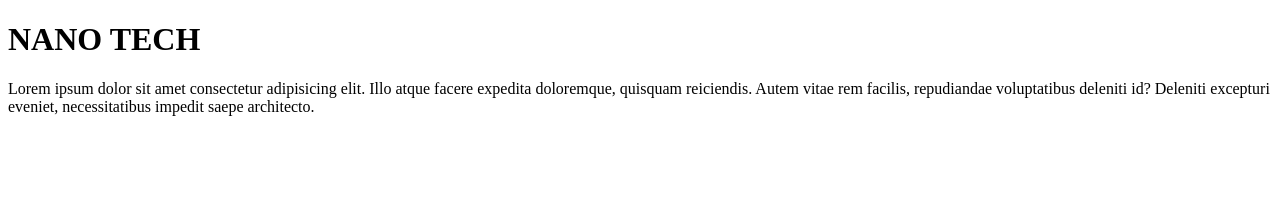
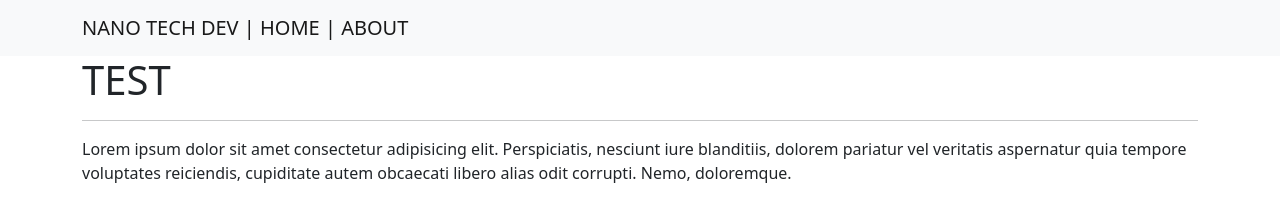
Before and after one commit to nanoubon/nanotech.github.io, a plain HTML site: page index.html in a window 1280 px wide. Drawn offline with nearby package versions, Linux system fonts and the light colour scheme.

Commit message:
Update index.html

```diff
--- a/index.html
+++ b/index.html
@@ -5,14 +5,39 @@
     <meta charset="UTF-8">
     <meta http-equiv="X-UA-Compatible" content="IE=edge">
     <meta name="viewport" content="width=device-width, initial-scale=1.0">
-    <title>Portfolio Nano Tech</title>
+    <!-- CSS only -->
+    <link href="https://cdn.jsdelivr.net/npm/bootstrap@5.2.2/dist/css/bootstrap.min.css" rel="stylesheet"
+        integrity="sha384-Zenh87qX5JnK2Jl0vWa8Ck2rdkQ2Bzep5IDxbcnCeuOxjzrPF/et3URy9Bv1WTRi" crossorigin="anonymous">
+    <!-- JavaScript Bundle with Popper -->
+    <script src="https://cdn.jsdelivr.net/npm/bootstrap@5.2.2/dist/js/bootstrap.bundle.min.js"
+        integrity="sha384-OERcA2EqjJCMA+/3y+gxIOqMEjwtxJY7qPCqsdltbNJuaOe923+mo//f6V8Qbsw3"
+        crossorigin="anonymous"></script>
+
+    <title>Document</title>
 </head>
 
 <body>
-    <h1>NANO TECH</h1>
-    Lorem ipsum dolor sit amet consectetur adipisicing elit.
-    Illo atque facere expedita doloremque, quisquam reiciendis. Autem vitae rem facilis, repudiandae voluptatibus
-    deleniti id? Deleniti excepturi eveniet, necessitatibus impedit saepe architecto.
+    <nav class="navbar bg-light">
+        <div class="container">
+          <a class="navbar-brand" href="#">
+            <!--<img src="" alt="Logo" width="30" height="24" class="d-inline-block align-text-top">-->
+            NANO TECH DEV | HOME | ABOUT
+          </a>
+        </div>
+      </nav>
+
+    <div class="container">
+        <h1>TEST </h1>
+    <hr>
+    <p>Lorem ipsum dolor sit amet consectetur adipisicing elit. Perspiciatis, nesciunt iure blanditiis, dolorem pariatur
+        vel veritatis aspernatur quia tempore voluptates reiciendis, cupiditate autem obcaecati libero alias odit
+        corrupti. Nemo, doloremque.</p>
+    </div>
+
+
+
+
+
 
 </body>
 
```
